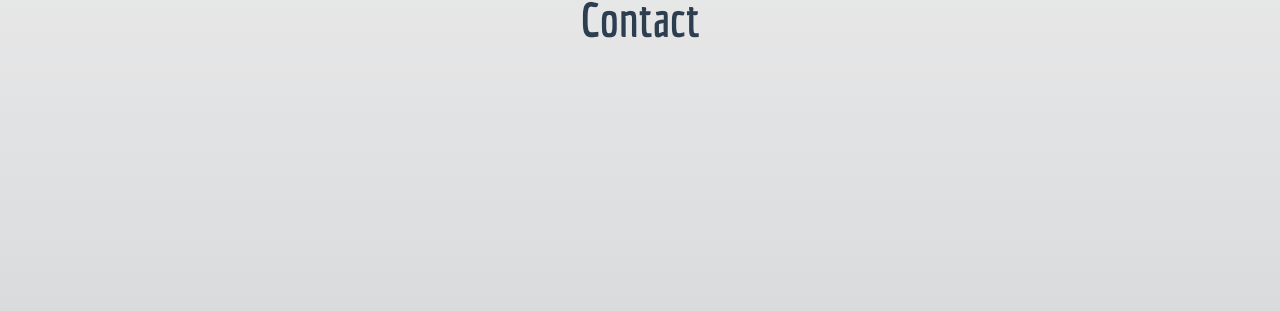
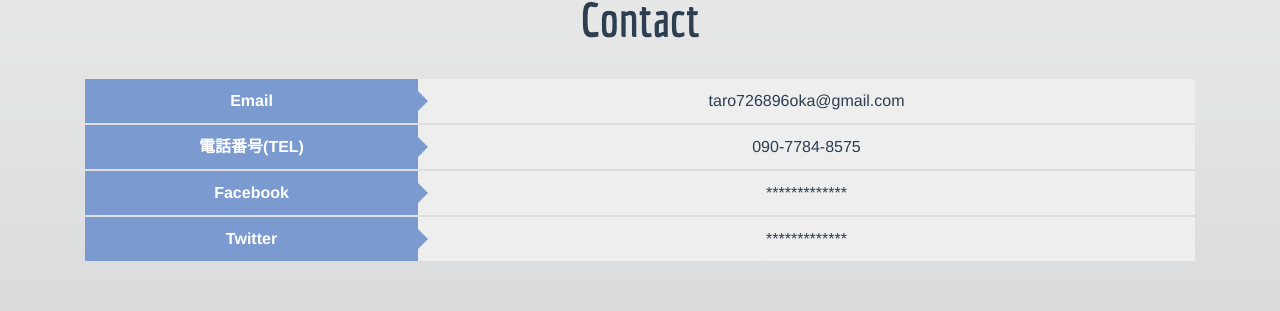
Before and after one commit to kot26-7/Profile, a Vue app: page /contact in a window 1280 px wide. Shown: the part 117-428 px from the top of the page. Built offline with nearby package versions, Linux system fonts and the light colour scheme.

Commit message:
create contact page

```diff
--- a/src/views/Contact.vue
+++ b/src/views/Contact.vue
@@ -2,5 +2,74 @@
   <div class="contact">
     <vue-headful title="Contact - Myprofile"/>
     <h1 class="main-title">Contact</h1>
+    <table id="contact-field">
+      <tr>
+        <th>Email</th>
+        <td>taro726896oka@gmail.com</td>
+      </tr>
+      <tr>
+        <th>電話番号(TEL)</th>
+        <td>090-7784-8575</td>
+      </tr>
+      <tr>
+        <th>Facebook</th>
+        <td>*************</td>
+      </tr>
+      <tr>
+        <th>Twitter</th>
+        <td>*************</td>
+      </tr>
+    </table>
   </div>
 </template>
+
+<style scoped>
+  #contact-field {
+    margin-top: 30px;
+    width: 100%;
+    border-collapse: collapse;
+  }
+  #contact-field {
+    width: 100%;
+    border-collapse: collapse;
+  }
+
+  #contact-field tr {
+    border-bottom: solid 2px #DEDEDE;
+  }
+
+  #contact-field tr:last-child {
+    border-bottom: none;
+  }
+
+  #contact-field th {
+    position: relative;
+    text-align: left;
+    width: 30%;
+    background-color: #7B9AD0;
+    color: white;
+    text-align: center;
+    padding: 10px 0;
+  }
+
+  #contact-field th:after {
+    display: block;
+    content: "";
+    width: 0px;
+    height: 0px;
+    position: absolute;
+    top:calc(50% - 10px);
+    right:-10px;
+    border-left: 10px solid #7B9AD0;
+    border-top: 10px solid transparent;
+    border-bottom: 10px solid transparent;
+  }
+
+  #contact-field td {
+    text-align: left;
+    width: 70%;
+    text-align: center;
+    background-color: #eee;
+    padding: 10px 0;
+  }
+</style>
```
